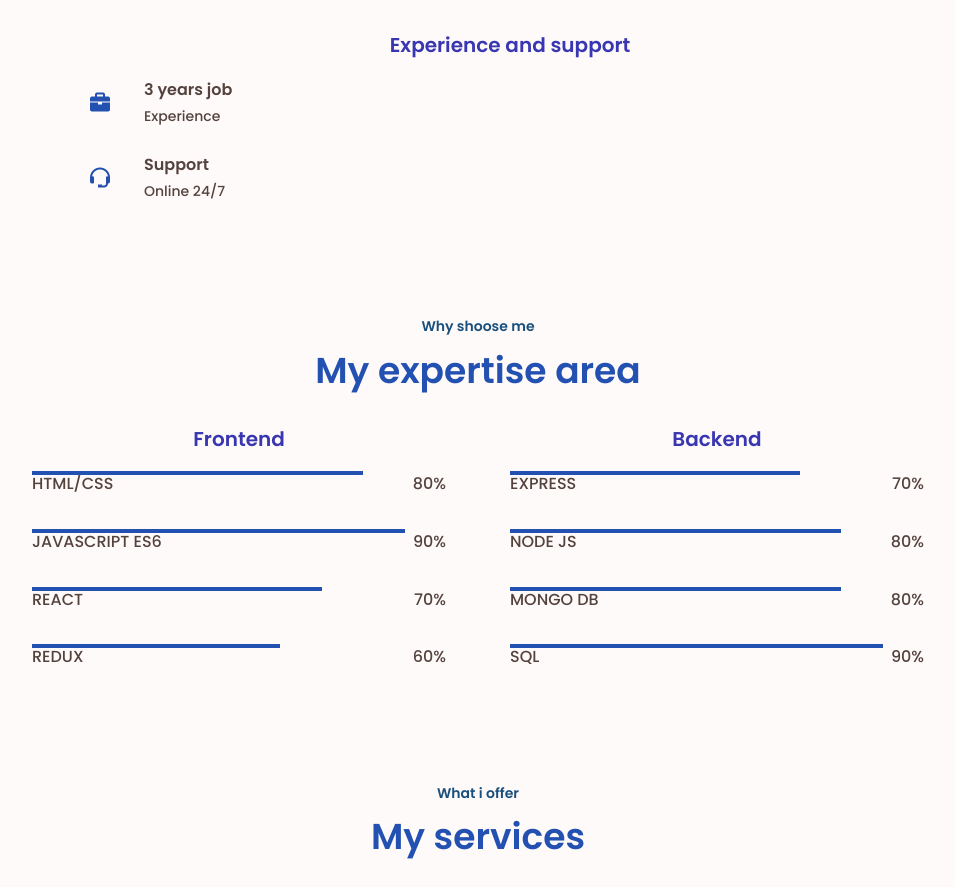
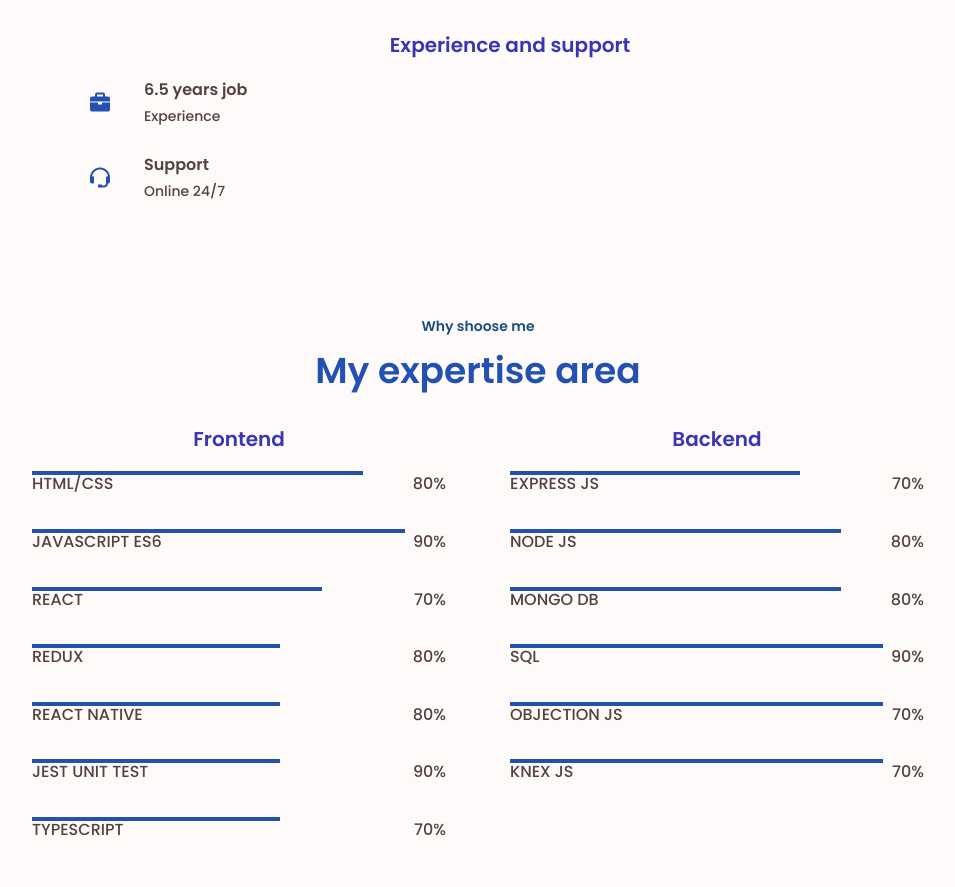
Before and after one commit to edwardsifi/EduardoBogranPortfolio, a plain HTML site: page index.html in a window 1280 px wide. Shown: the part 1364-2251 px from the top of the page, without its empty margins (324-1279 px from the left). Drawn offline with nearby package versions, Linux system fonts and the light colour scheme.

Commit message:
fix(index): fixes resume

```diff
--- a/index.html
+++ b/index.html
@@ -64,7 +64,7 @@
                         <a href="#" class="home_social-link"><i class='bx bxl-behance'></i></a> -->
                     </div>
 
-                    <a download href="./downloads/Resume-Eduardo-Bogran.pdf" target="_blank" class="button home_button">Download Resume</a>
+                    <a download href="./downloads/Resume-Eduardo-Bogran-original.pdf" target="_blank" class="button home_button">Download Resume</a>
 
                 </div>
 
@@ -121,7 +121,7 @@
                        <div class="about_information-data">
                            <i class='bx bxs-briefcase about_information-icon'></i>
                            <div>
-                               <span class="about_information-subtitle">3 years job</span>
+                               <span class="about_information-subtitle">6.5 years job</span>
                                <span class="about_information-subtitle-small">Experience</span>
                            </div>
                        </div>
@@ -172,7 +172,25 @@
 
                     <div class="skills_data">
                         <span class="skills_name">Redux</span>
-                        <span class="skills_number">60%</span>
+                        <span class="skills_number">80%</span>
+                        <span class="skills_bar skills_angular"></span>
+                    </div>
+
+                     <div class="skills_data">
+                        <span class="skills_name">React Native</span>
+                        <span class="skills_number">80%</span>
+                        <span class="skills_bar skills_angular"></span>
+                    </div>
+
+                    <div class="skills_data">
+                        <span class="skills_name">Jest unit test</span>
+                        <span class="skills_number">90%</span>
+                        <span class="skills_bar skills_angular"></span>
+                    </div>
+
+                     <div class="skills_data">
+                        <span class="skills_name">Typescript </span>
+                        <span class="skills_number">70%</span>
                         <span class="skills_bar skills_angular"></span>
                     </div>
 
@@ -183,7 +201,7 @@
                     <h3 class="skills_subtitle">Backend</h3>
 
                     <div class="skills_data">
-                        <span class="skills_name">Express</span>
+                        <span class="skills_name">Express js</span>
                         <span class="skills_number">70%</span>
                         <span class="skills_bar skills_php"></span>
                     </div>
@@ -203,6 +221,18 @@
                     <div class="skills_data">
                         <span class="skills_name">Sql</span>
                         <span class="skills_number">90%</span>
+                        <span class="skills_bar skills_python"></span>
+                    </div>
+
+                    <div class="skills_data">
+                        <span class="skills_name">objection js</span>
+                        <span class="skills_number">70%</span>
+                        <span class="skills_bar skills_python"></span>
+                    </div>
+
+                     <div class="skills_data">
+                        <span class="skills_name">knex js</span>
+                        <span class="skills_number">70%</span>
                         <span class="skills_bar skills_python"></span>
                     </div>
 
@@ -303,7 +333,7 @@
                 <div class="services_content">
                     <i class='bx bx-server services_icon'></i>
                     <h3 class="services_title">Backend Develpment</h3>
-                    <p class="services_description">We will develop the code referring to the server focusing on the security, speed and reliability of the data with a flexible and reliable web architecture that allows the actions of the website in a reliable way.</p>
+                    <p class="services_description">I will develop the code referring to the server focusing on the security, speed and reliability of the data with a flexible and reliable web architecture that allows the actions of the website in a reliable way.</p>
                 </div>
 
                 <!-- <div class="services_content">
@@ -315,7 +345,7 @@
                 <div class="services_content">
                     <i class='bx bx-mobile services_icon'></i>
                     <h3 class="services_title">Interface mobil</h3>
-                    <p class="services_description">We will develop a mobile interface that allows the user to interact with the characteristics, content and functions of the web application.</p>
+                    <p class="services_description">I will develop a mobile interface that allows the user to interact with the characteristics, content and functions of the web application.</p>
                 </div>
 
             </div>
@@ -397,7 +427,7 @@
 
         </section>
 
-        <section class="works section" id="works">
+        <!-- <section class="works section" id="works">
             <span class="section-subtitle">My portfolio</span>
             <h2 class="section-title">Mobile Apps</h2>
             <div class="works_container bd-grid">
@@ -410,7 +440,7 @@
                     </div>
                 </div>
             </div>
-        </section>
+        </section> -->
 
         <!--contact-->
         <section class="contact section" id="contact">
@@ -464,7 +494,8 @@
                 <h1 class="footer_title">Eduardo Bogran</h1>
                 <p class="footer_description">I am Eduardo and this is my personal website, consult me here</p>
                 <div class="footer_social">
-                    <a href="https://www.facebook.com/softsysDev/" target="_blank" class="footer_link"><i class='bx bxl-facebook'></i></a>
+                    <!-- <a href="https://www.facebook.com/softsysDev/" target="_blank" class="footer_link"><i class='bx bxl-facebook'></i></a> -->
+                     <a href="https://www.linkedin.com/in/eduardo-bogran-463621196/" target="_blank" class="home_social-link"><i class='bx bxl-linkedin'></i></a>
                     <!-- <a href="#" class="footer_link"><i class='bx bxl-instagram'></i></a>
                     <a href="#" class="footer_link"><i class='bx bxl-twitter'></i></a> -->
                 </div>
```
Also changed, not shown: 2 other files.
